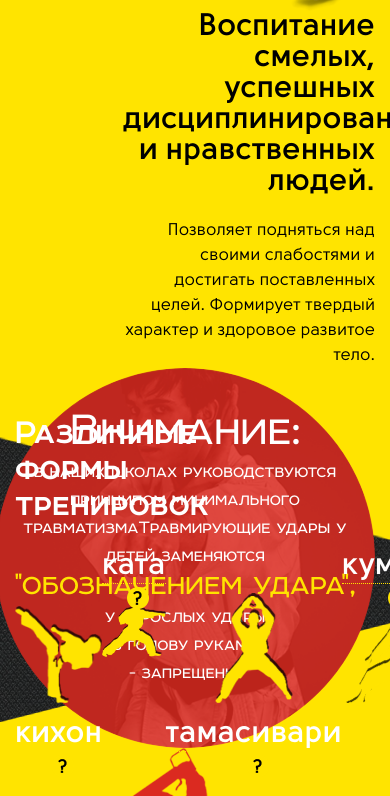
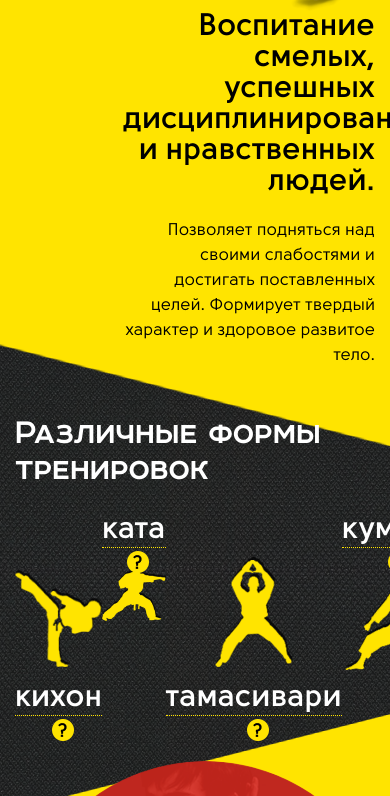
Before and after one commit to sheep-fish-vert/karate, a website: page src/index.html in a window 390 px wide. Shown: the part 1204-2000 px from the top of the page. Drawn offline with nearby package versions, Linux system fonts and the light colour scheme; files that its build step writes are made by us from their sources.

Commit message:
no message

```diff
--- a/src/sass/adaptation_scss/adaptation_develop_4.scss
+++ b/src/sass/adaptation_scss/adaptation_develop_4.scss
@@ -42,7 +42,10 @@
 @media screen and (max-width: 992px){
     /*second-block*/
     .second-block{
-
+        .red-block{background: url("../images/red-block-bg.png") 42% top no-repeat;}
+        .grey-block .grey-block-text{width: 100%;max-width: 100%;margin-bottom: 45px;}
+        .grey-block .grey-block-img{top: -260px;right: -526px;}
+        .grey-block .grey-block-red-circle{float: none;margin: 0 auto;}
     }
     /*/second-block*/
 }
```
